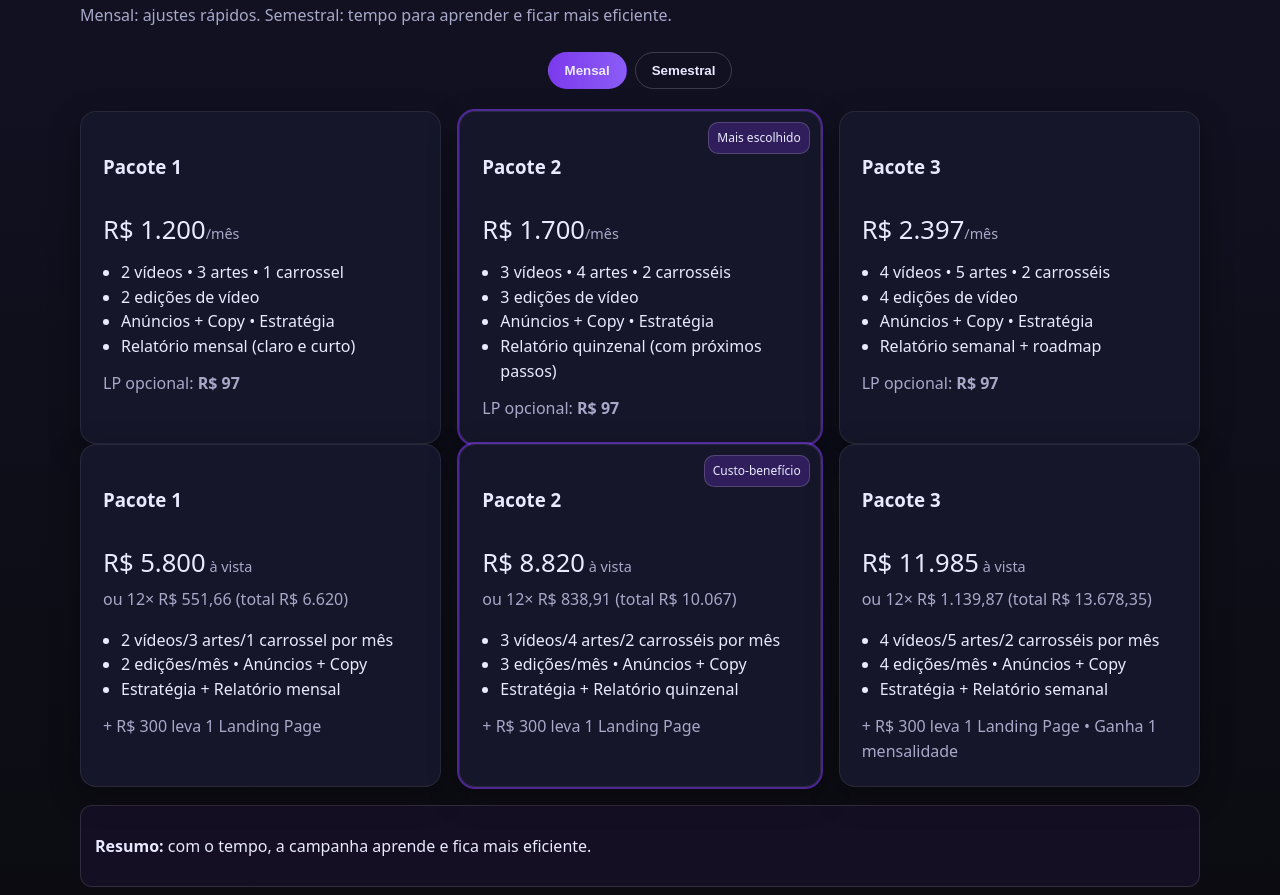
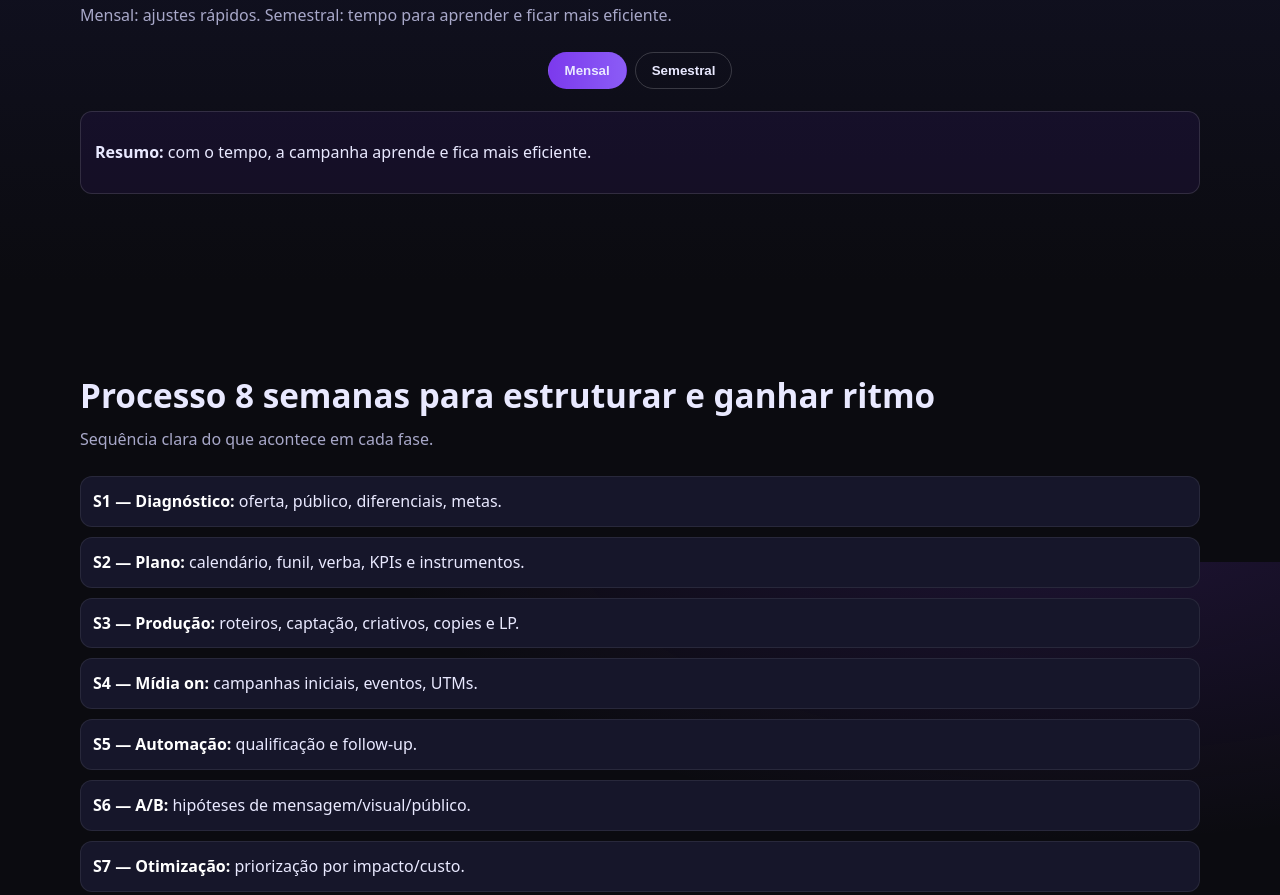
Before and after one commit to Pedrofreelancer/apresentacaolp, a plain HTML site: page index.html in a window 1280 px wide. Shown: the part 3438-4333 px from the top of the page. Drawn offline with Linux system fonts and the light colour scheme.

```diff
--- a/index.html
+++ b/index.html
@@ -205,85 +205,7 @@
         <button id="btnSemestral" class="pill" aria-pressed="false" type="button">Semestral</button>
       </div>
 
-      <!-- Mensal -->
-      <div id="plansMensal" class="plans">
-        <article class="plan">
-          <h3>Pacote 1</h3>
-          <p class="price">R$ 1.200<span>/mês</span></p>
-          <ul class="feat">
-            <li>2 vídeos • 3 artes • 1 carrossel</li>
-            <li>2 edições de vídeo</li>
-            <li>Anúncios + Copy • Estratégia</li>
-            <li>Relatório mensal (claro e curto)</li>
-          </ul>
-          <p class="note">LP opcional: <strong>R$ 97</strong></p>
-        </article>
 
-        <article class="plan pop">
-          <div class="badge">Mais escolhido</div>
-          <h3>Pacote 2</h3>
-          <p class="price">R$ 1.700<span>/mês</span></p>
-          <ul class="feat">
-            <li>3 vídeos • 4 artes • 2 carrosséis</li>
-            <li>3 edições de vídeo</li>
-            <li>Anúncios + Copy • Estratégia</li>
-            <li>Relatório quinzenal (com próximos passos)</li>
-          </ul>
-          <p class="note">LP opcional: <strong>R$ 97</strong></p>
-        </article>
-
-        <article class="plan">
-          <h3>Pacote 3</h3>
-          <p class="price">R$ 2.397<span>/mês</span></p>
-          <ul class="feat">
-            <li>4 vídeos • 5 artes • 2 carrosséis</li>
-            <li>4 edições de vídeo</li>
-            <li>Anúncios + Copy • Estratégia</li>
-            <li>Relatório semanal + roadmap</li>
-          </ul>
-          <p class="note">LP opcional: <strong>R$ 97</strong></p>
-        </article>
-      </div>
-
-      <!-- Semestral -->
-      <div id="plansSemestral" class="plans" hidden>
-        <article class="plan">
-          <h3>Pacote 1</h3>
-          <p class="price">R$ 5.800<span> à vista</span></p>
-          <p class="sub">ou 12× R$ 551,66 (total R$ 6.620)</p>
-          <ul class="feat">
-            <li>2 vídeos/3 artes/1 carrossel por mês</li>
-            <li>2 edições/mês • Anúncios + Copy</li>
-            <li>Estratégia + Relatório mensal</li>
-          </ul>
-          <p class="note">+ R$ 300 leva 1 Landing Page</p>
-        </article>
-
-        <article class="plan pop">
-          <div class="badge">Custo-benefício</div>
-          <h3>Pacote 2</h3>
-          <p class="price">R$ 8.820<span> à vista</span></p>
-          <p class="sub">ou 12× R$ 838,91 (total R$ 10.067)</p>
-          <ul class="feat">
-            <li>3 vídeos/4 artes/2 carrosséis por mês</li>
-            <li>3 edições/mês • Anúncios + Copy</li>
-            <li>Estratégia + Relatório quinzenal</li>
-          </ul>
-          <p class="note">+ R$ 300 leva 1 Landing Page</p>
-        </article>
-
-        <article class="plan">
-          <h3>Pacote 3</h3>
-          <p class="price">R$ 11.985<span> à vista</span></p>
-          <p class="sub">ou 12× R$ 1.139,87 (total R$ 13.678,35)</p>
-          <ul class="feat">
-            <li>4 vídeos/5 artes/2 carrosséis por mês</li>
-            <li>4 edições/mês • Anúncios + Copy</li>
-            <li>Estratégia + Relatório semanal</li>
-          </ul>
-          <p class="note">+ R$ 300 leva 1 Landing Page • Ganha 1 mensalidade</p>
-        </article>
-      </div>
 
       <div class="note-wide">
         <p class="simples"><strong>Resumo:</strong> com o tempo, a campanha aprende e fica mais eficiente.</p>
```
